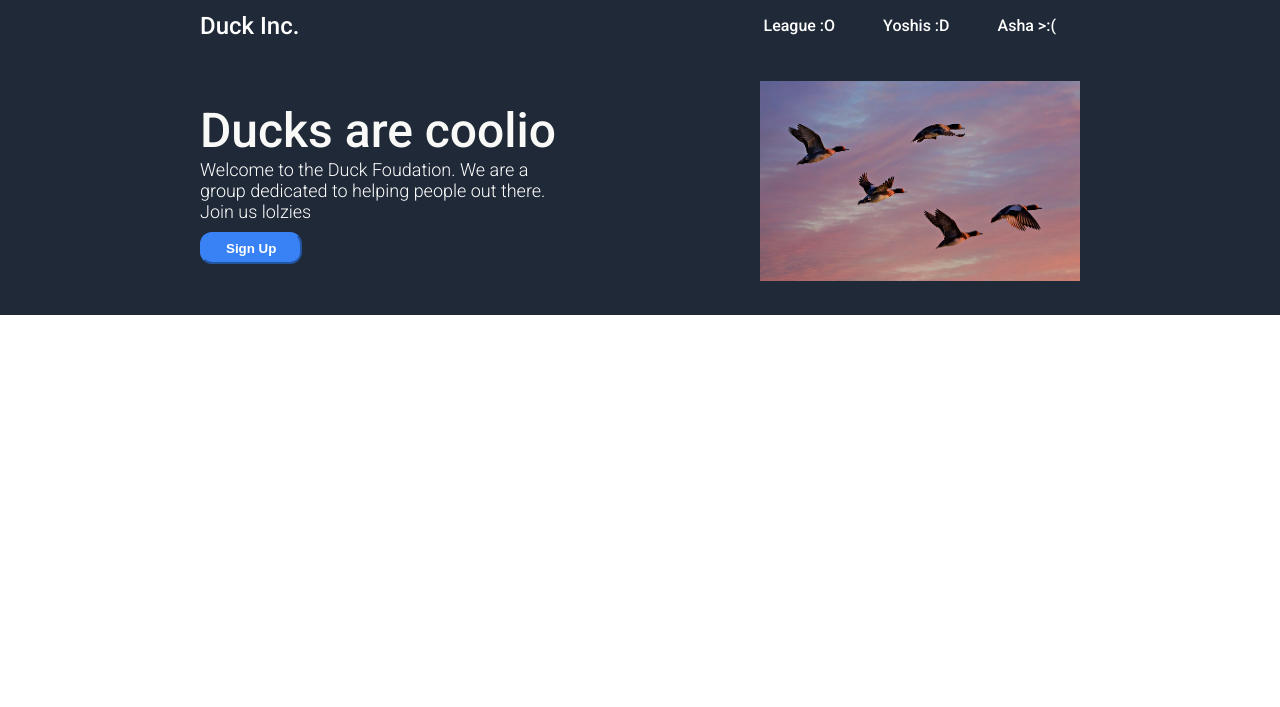
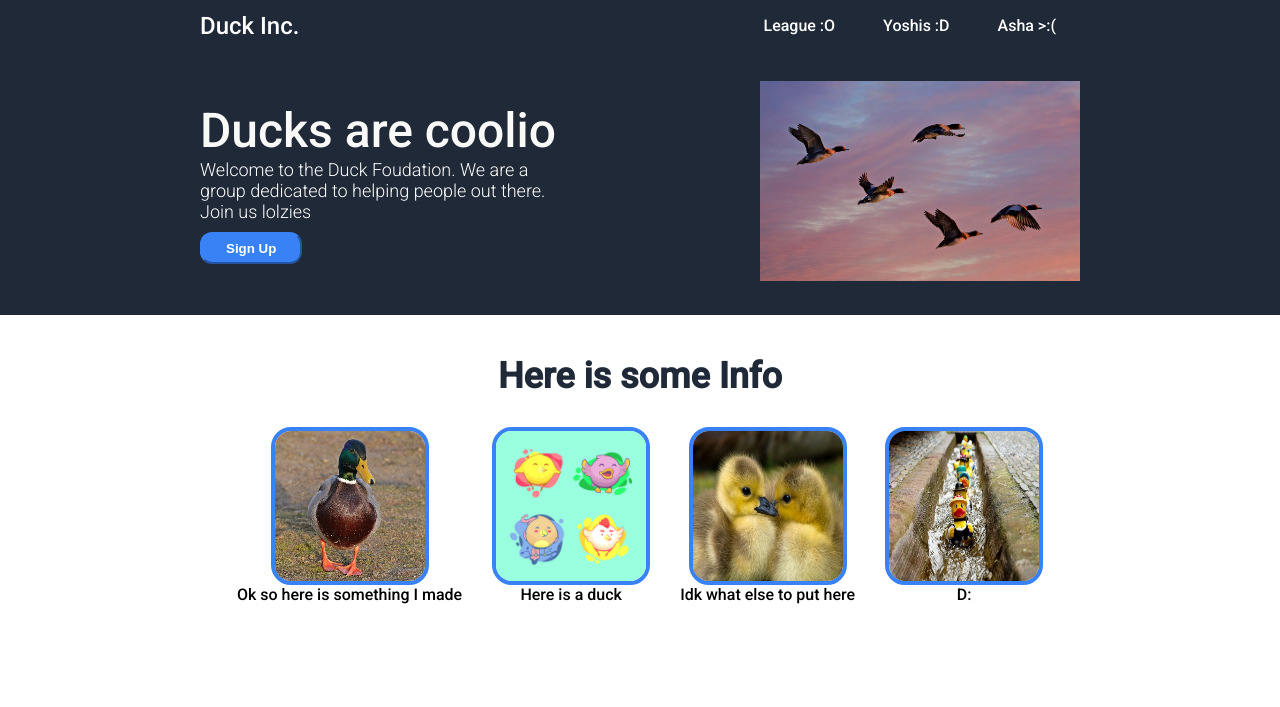
Before and after one commit to PurestDuck/landingPage, a plain HTML site: page index.html in a window 1280 px wide. Drawn offline with Linux system fonts and the light colour scheme.

Commit message:
Added Random Info

```diff
--- a/index.html
+++ b/index.html
@@ -34,6 +34,29 @@
     </div>
   </div>
 
+  <div id="randomInfo">
+    <div class="infoText">Here is some Info</div>
+    <div class="picLayout">
+      <div class="picInfo">
+        <img src="images/duck.jpg" alt="somethin">
+        Ok so here is something I made
+      </div>
+      <div class="picInfo">
+        <img src="images/duckArt.png" alt="somethin">
+        Here is a duck
+      </div>
+      <div class="picInfo">
+        <img src="images/duckling.jpg" alt="somethin">
+        Idk what else to put here
+      </div>
+      <div class="picInfo">
+        <img src="images/rubberDuck.jpg" alt="somethin">
+        D:
+      </div>
+    </div>
+  </div>
+
+  <div></div>
 </body>
 
 </html>
--- a/styles.css
+++ b/styles.css
@@ -69,3 +69,35 @@ li{
     font-weight: 300;
     margin-bottom: 10px;
 }
+#randomInfo{
+    display: flex;
+    flex-direction: column;
+    align-items: center;
+    padding-top: 30px;
+    padding-bottom: 100px;
+}
+.infoText{
+    font-size: 36px;
+    font-weight: 700;
+    color: #1F2937;
+    padding-top: 10px;
+    padding-bottom: 30px;
+}
+.picLayout{
+    display: flex;
+    flex-flow: row wrap;
+    gap:30px;
+
+}
+.picInfo{
+    display: flex;
+    flex-flow: column wrap;
+    align-items: center;
+}
+.picInfo img{
+    width: 150px;
+    height: 150px;
+    border-radius: 20px;
+    border: solid #3882F6 4px;
+
+}
```
Also changed, not shown: images/duck.jpg (added), images/duckArt.png (added), images/duckling.jpg (added), images/rubberDuck.jpg (added).
